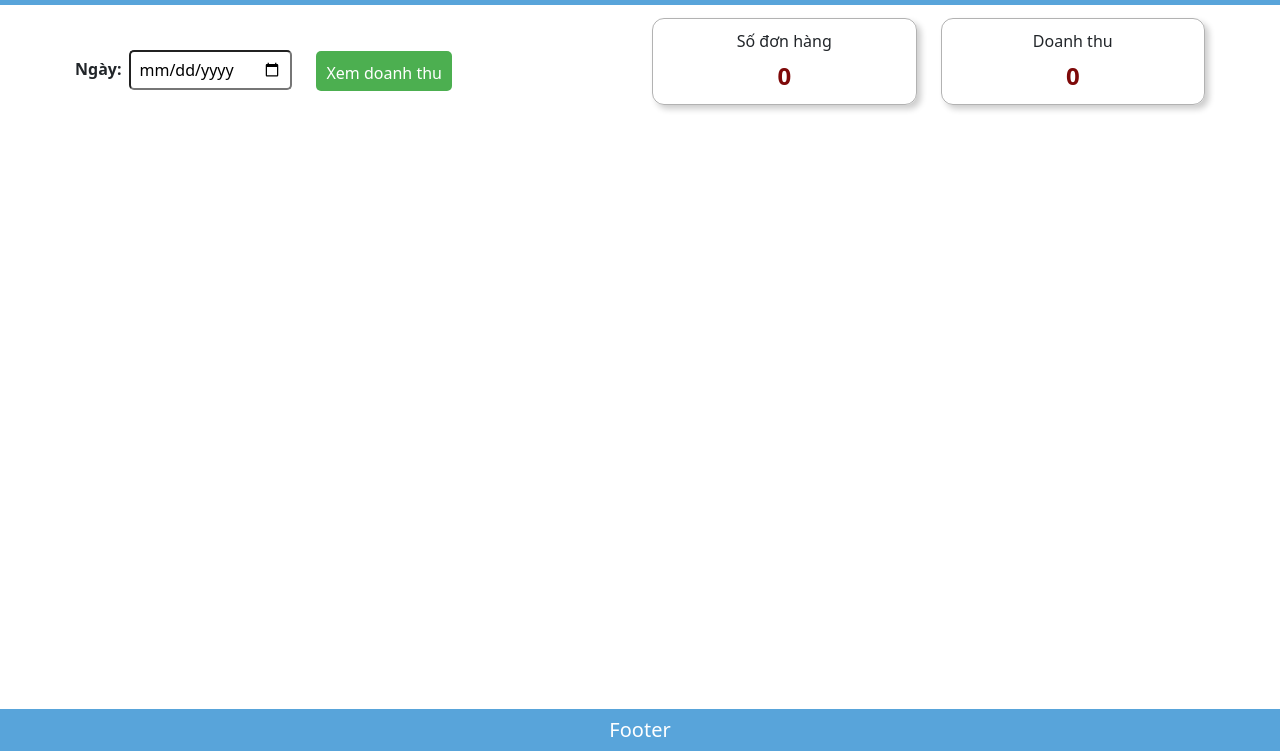
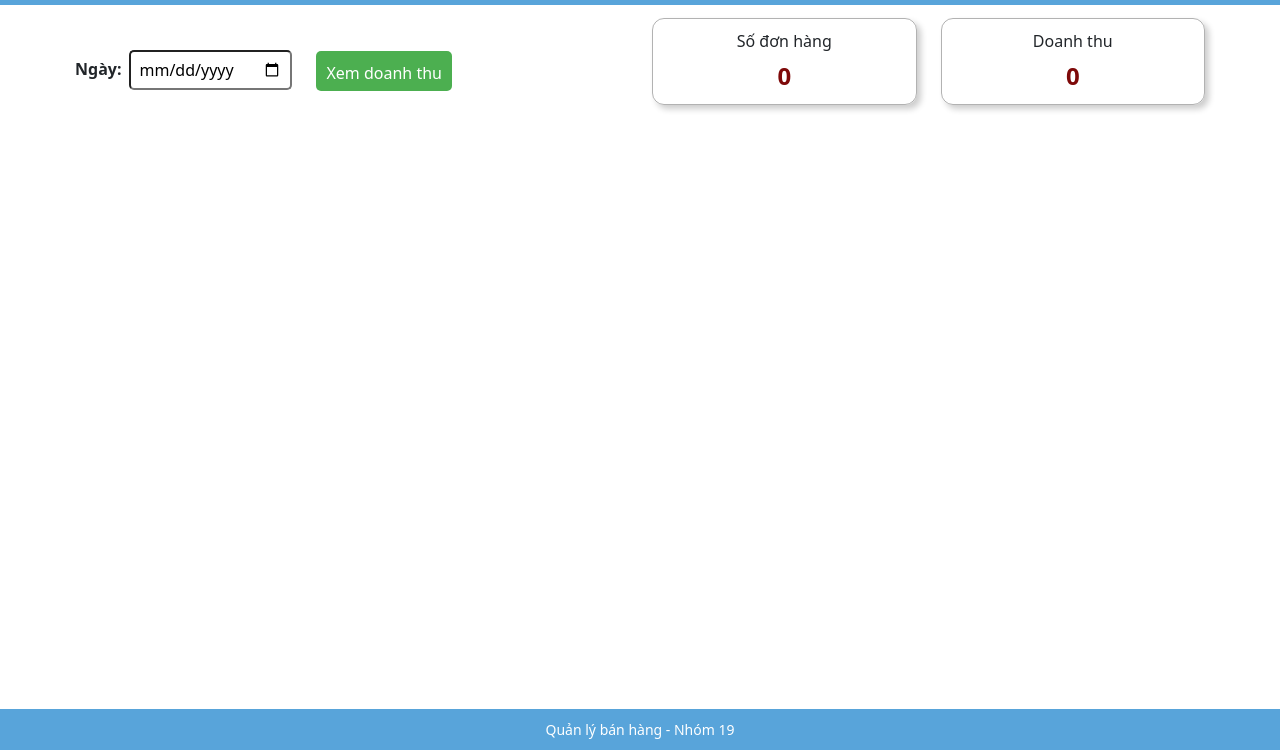
Before and after one commit to ducthinh2k3/CNPM_Canteen_Management, a plain HTML site: page FrontEnd/Admin/overview.html in a window 1280 px wide. Shown: the part 69-820 px from the top of the page. Drawn offline with nearby package versions, Linux system fonts and the light colour scheme.

Commit message:
push footer

```diff
--- a/FrontEnd/Admin/assets/css/report.css
+++ b/FrontEnd/Admin/assets/css/report.css
@@ -157,7 +157,7 @@ td, th {
 }
 
 .footer-text{
-    font-size: 20px;
+    font-size: 14px;
     padding: 10px;
     color: white;
 }
@@ -168,8 +168,8 @@ td, th {
 }
 
 .footer-text{
-    font-size: 20px;
-    padding: 6px;
+    font-size: 14px;
+    padding: 10px;
     color: white;
 }
 
--- a/FrontEnd/Admin/assets/css/style.css
+++ b/FrontEnd/Admin/assets/css/style.css
@@ -159,8 +159,8 @@ td, th{
 }
 
 .footer-text{
-    font-size: 20px;
-    padding: 6px;
+    font-size: 14px;
+    padding: 10px;
     color: white;
 }
 .hidden-content {
--- a/FrontEnd/Admin/overview.html
+++ b/FrontEnd/Admin/overview.html
@@ -120,7 +120,7 @@
   </div>
   <div class="footer">
     <div class="footer-text">
-      Footer
+      Quản lý bán hàng - Nhóm 19
     </div>
   </div>
 
```
Also changed, not shown: FrontEnd/Admin/discount-manager.html (+1 -1 lines), FrontEnd/Admin/expense.html (+1 -1 lines), FrontEnd/Admin/inventory.html (+1 -1 lines), FrontEnd/Admin/items.html (+1 -1 lines), FrontEnd/Admin/material.html (+1 -1 lines), FrontEnd/Admin/report.html (+1 -1 lines), FrontEnd/Admin/staff.html (+1 -1 lines), FrontEnd/Admin/warehouse-receipt-detail.html (+1 -1 lines), FrontEnd/Admin/warehouse-receipt.html (+1 -1 lines).
